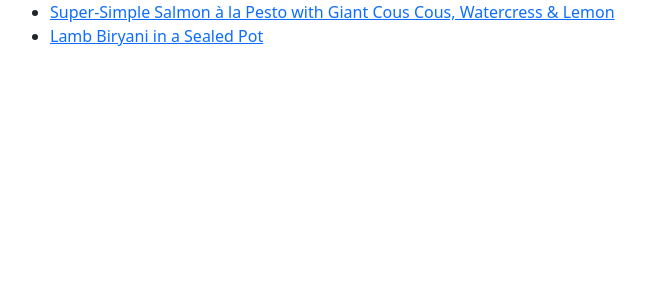
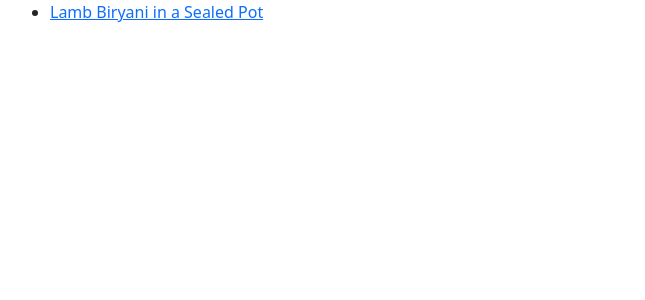
Before and after one commit to r1ch/recipes, a Jekyll site: the page built from index.html, in a window 1280 px wide. Shown: the top 300 px of the page, without its empty margins (64-709 px from the left). Built offline with Jekyll 4.4.1, drawn with Linux system fonts in a browser that asks for light colours.

Commit message:
Update weekly dinner recipes

```diff
--- a/_data/mealie.yml
+++ b/_data/mealie.yml
@@ -1,6 +1,3 @@
-- date: 2026-02-19
-  title: Super-Simple Salmon à la Pesto with Giant Cous Cous, Watercress & Lemon
-  link: https://tiny-chicken.pikapod.net/g/home/shared/r/dee4a771-da3a-4395-912f-48e084a51f74
 - date: 2026-02-20
   title: Lamb Biryani in a Sealed Pot
   link: https://tiny-chicken.pikapod.net/g/home/shared/r/8534bc07-9e1e-490d-a948-0f8c3d5afe95
```
